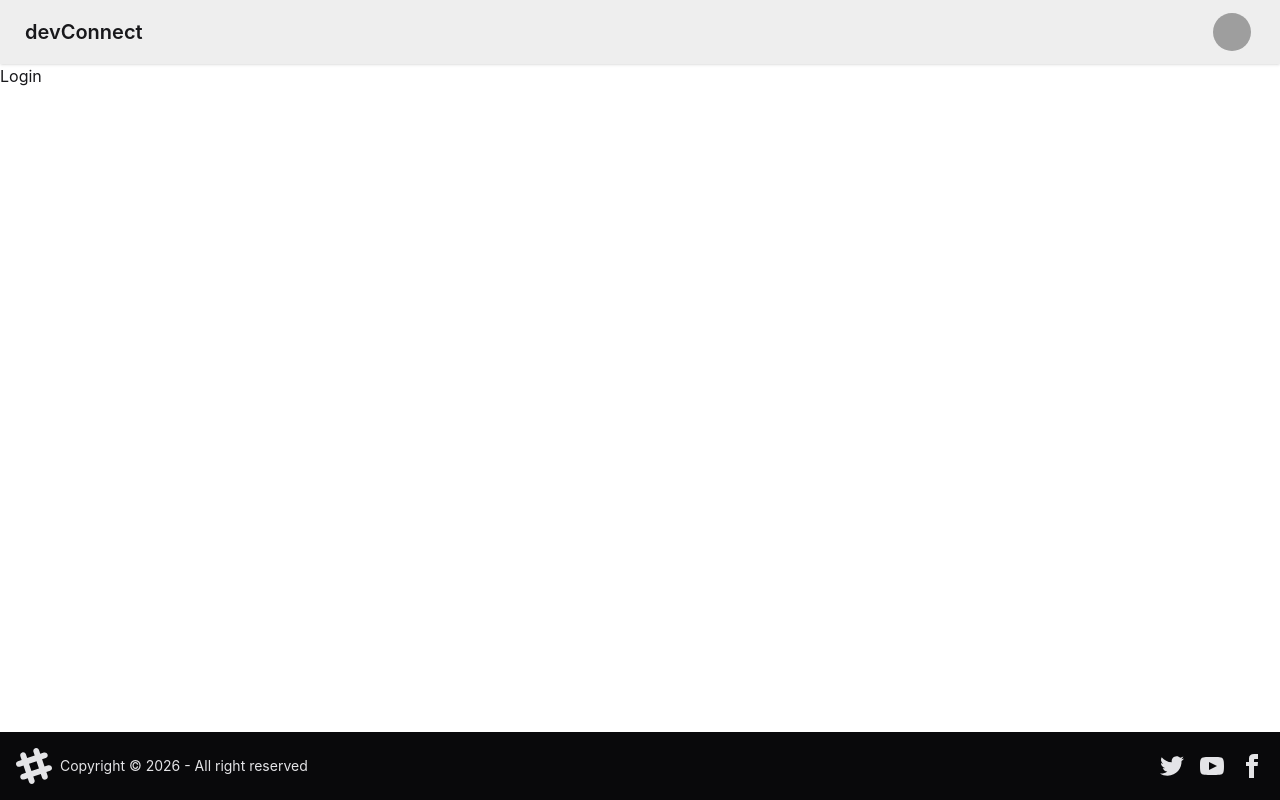
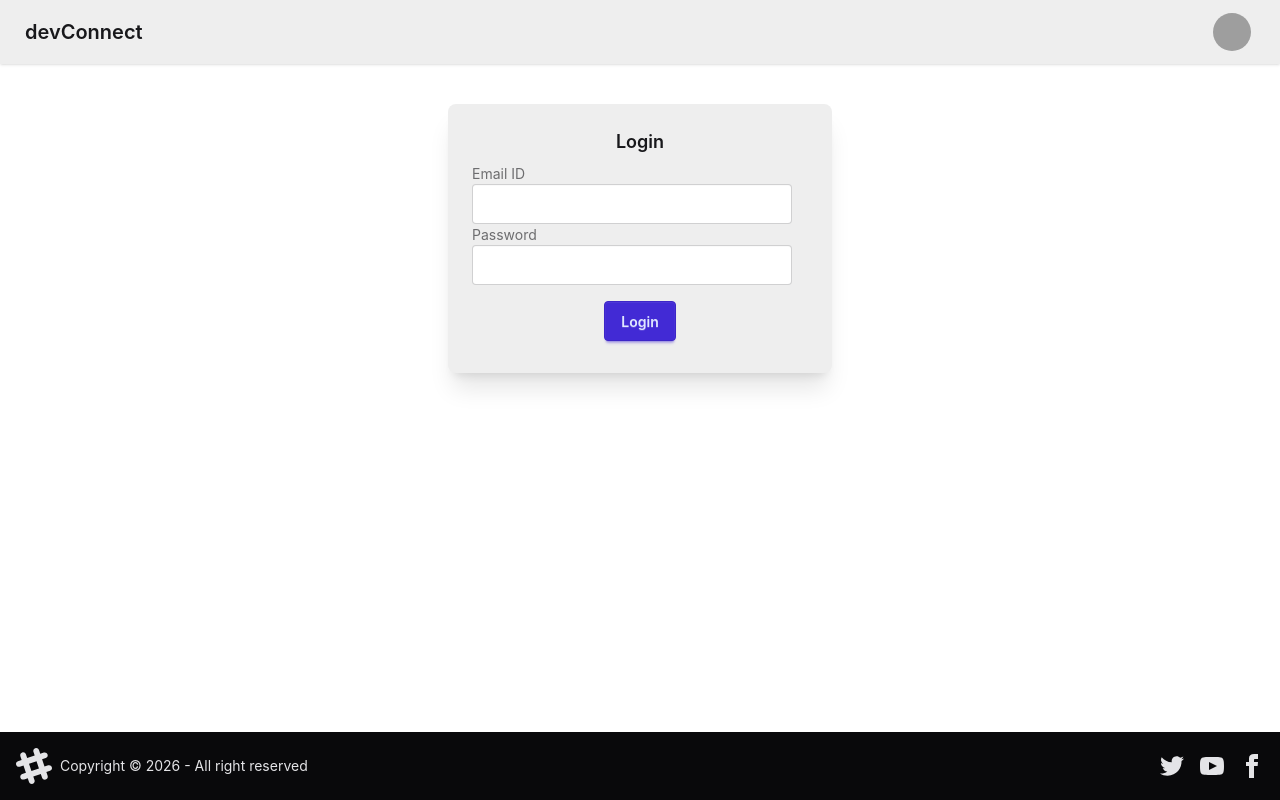
Before and after one commit to ashishkatiyar2404/devConnect_FE, a React (Vite) app: page /login in a window 1280 px wide. Built offline with nearby package versions, Linux system fonts and the light colour scheme; grey boxes are pictures that could not be loaded.

Commit message:
installed axios, integrate login API call and added login page

```diff
--- a/package.json
+++ b/package.json
@@ -11,6 +11,7 @@
   },
   "dependencies": {
     "@tailwindcss/vite": "^4.3.3",
+    "axios": "^1.20.0",
     "react": "^19.2.8",
     "react-dom": "^19.2.8",
     "react-router": "^7.18.4",
--- a/src/Components/Login.jsx
+++ b/src/Components/Login.jsx
@@ -1,5 +1,70 @@
+import axios from "axios";
+import { useState } from "react";
+
 const Login = () => {
-  return <div>Login</div>;
+  const [loginData, setLoginData] = useState({
+    emailId: "",
+    password: "",
+  });
+
+  const handleLoginBtn = async () => {
+    const response = await axios.post(
+      "http://localhost:8000/login",
+      loginData,
+      {
+        withCredentials: true, // needed for setting the token/cookie for other API calls
+      },
+    );
+    console.log(response, "response");
+  };
+  return (
+    <div className="flex justify-center my-10">
+      <div className="card bg-base-300 w-96 shadow-xl">
+        <div className="card-body">
+          <h2 className="card-title justify-center">Login</h2>
+          <div>
+            <label className="form-control w-full max-w-xs my-2">
+              <div className="label">
+                <span className="label-text">Email ID</span>
+              </div>
+              <input
+                type="text"
+                className="input input-bordered w-full max-w-xs"
+                value={loginData.emailId}
+                onChange={(e) =>
+                  setLoginData((prev) => ({
+                    ...prev,
+                    email: e.target.value,
+                  }))
+                }
+              />
+            </label>
+            <label className="form-control w-full max-w-xs my-2">
+              <div className="label">
+                <span className="label-text">Password</span>
+              </div>
+              <input
+                type="text"
+                className="input input-bordered w-full max-w-xs"
+                value={loginData.password}
+                onChange={(e) =>
+                  setLoginData((prev) => ({
+                    ...prev,
+                    password: e.target.value,
+                  }))
+                }
+              />
+            </label>
+          </div>
+          <div className="card-actions justify-center m-2">
+            <button className="btn btn-primary" onClick={handleLoginBtn}>
+              Login
+            </button>
+          </div>
+        </div>
+      </div>
+    </div>
+  );
 };
 
 export default Login;
```
Also changed, not shown: 1 other file (tests, documents, lock files or other folders).
